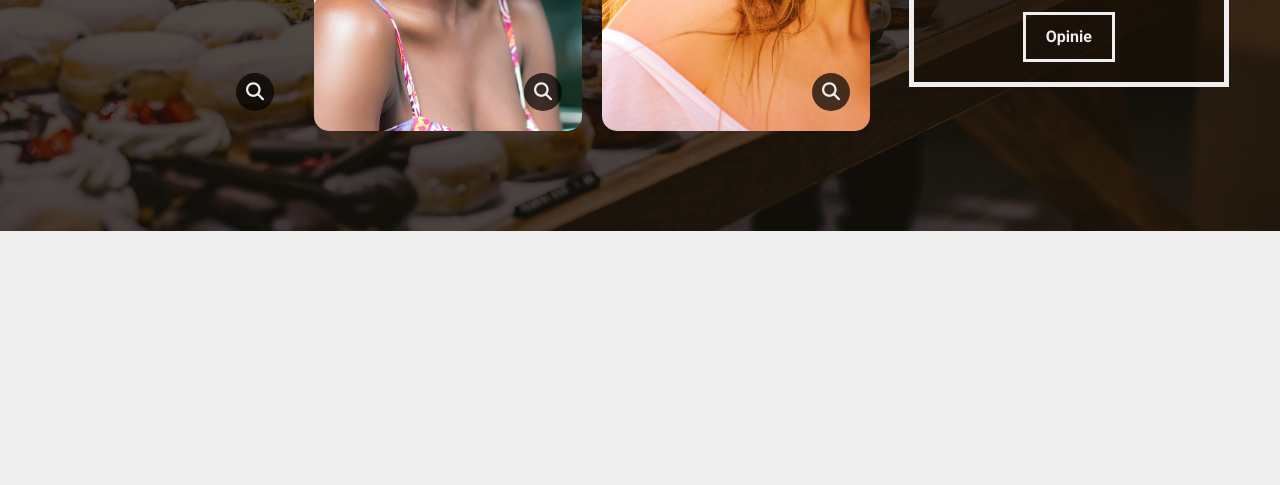
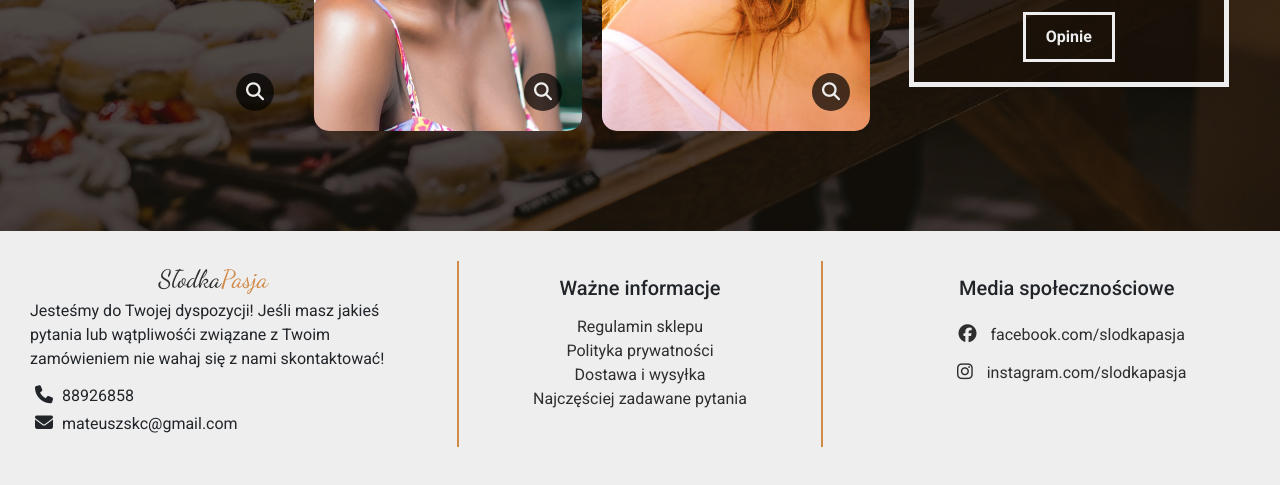
Before and after one commit to MatysVN/Sweet-Shop-site, a plain HTML site: page index.html in a window 1280 px wide. Shown: the part 2829-3314 px from the top of the page. Drawn offline with nearby package versions, Linux system fonts and the light colour scheme.

Commit message:
create info section

```diff
--- a/index.html
+++ b/index.html
@@ -14,7 +14,7 @@
     <link href="https://cdn.jsdelivr.net/npm/bootstrap@5.3.3/dist/css/bootstrap.min.css" rel="stylesheet"
         integrity="sha384-QWTKZyjpPEjISv5WaRU9OFeRpok6YctnYmDr5pNlyT2bRjXh0JMhjY6hW+ALEwIH" crossorigin="anonymous">
 
-       <link rel="stylesheet" type="text/css" href="//cdn.jsdelivr.net/npm/slick-carousel@1.8.1/slick/slick.css"/>
+    <link rel="stylesheet" type="text/css" href="//cdn.jsdelivr.net/npm/slick-carousel@1.8.1/slick/slick.css" />
 
     <link rel="stylesheet" href="./css/style.css">
 </head>
@@ -167,7 +167,6 @@
                 <a href="#products"><button class=" transparent-button">Zobacz wszystkie słodkości</button></a>
             </div>
         </section>
-    </main>
 
         <section class="reviews">
             <div class="bg-shadow"></div>
@@ -181,10 +180,13 @@
                             </div>
                             <div class="review-text">
                                 <p class="text">
-                                Cukiernia Słodka Pasja to miejsce, w którym każda wizyta staje się wyjątkowym przeżyciem
-                                kulinarnej przyjemności. Ich wyroby nie tylko smakują wybornie, ale również zachwycają
+                                    Cukiernia Słodka Pasja to miejsce, w którym każda wizyta staje się wyjątkowym
+                                    przeżyciem
+                                    kulinarnej przyjemności. Ich wyroby nie tylko smakują wybornie, ale również
+                                    zachwycają
                                     swoim
-                                perfekcyjnym wyglądem. Od chwili wejścia do momentu opuszczenia cukierni czuję się jak w
+                                    perfekcyjnym wyglądem. Od chwili wejścia do momentu opuszczenia cukierni czuję się
+                                    jak w
                                     magicznym świecie słodyczy. Serdecznie polecam to miejsce każdemu!
                                 </p>
                                 <p class="author">Karolina Kowalczyk <br> <span>facebook.pl</span></p>
@@ -194,8 +196,10 @@
                             <div class="review-img two"><i class="fa-solid fa-magnifying-glass pulsate-fwd"></i></div>
                             <div class="review-text">
                                 <p class="text">
-                                W cukierni Słodka Pasja znajduję ukojenie dla mojego wyrafinowanego podniebienia. Każdy
-                                wypiek tu jest mistrzowsko wykonany, a bogactwo smaków sprawia, że ciężko się zdecydować
+                                    W cukierni Słodka Pasja znajduję ukojenie dla mojego wyrafinowanego podniebienia.
+                                    Każdy
+                                    wypiek tu jest mistrzowsko wykonany, a bogactwo smaków sprawia, że ciężko się
+                                    zdecydować
                                     na
                                     jedno danie. Oprócz tego, obsługa jest niezwykle uprzejma, co tylko potęguje moje
                                     pozytywne
@@ -212,10 +216,12 @@
                                 <p class="text">
                                     Cukiernia Słodka Pasja to dla mnie nie tylko miejsce, w którym mogę znaleźć
                                     najsmaczniejsze
-                                słodkości w okolicy, ale także skrawek spokoju i radości w moim codziennym życiu. Ich
+                                    słodkości w okolicy, ale także skrawek spokoju i radości w moim codziennym życiu.
+                                    Ich
                                     wypieki są nie tylko pyszne, ale także pełne miłości i pasji do pieczenia. Widząc
                                     starannie
-                                ułożone witryny pełne kolorowych i kuszących ciast, czuję, że moje serce robi małe skoki
+                                    ułożone witryny pełne kolorowych i kuszących ciast, czuję, że moje serce robi małe
+                                    skoki
                                     z
                                     radości.
                                 </p>
@@ -228,10 +234,12 @@
                                 <p class="text">
                                     Cukiernia Słodka Pasja to dla mnie nie tylko miejsce, w którym mogę znaleźć
                                     najsmaczniejsze
-                                słodkości w okolicy, ale także skrawek spokoju i radości w moim codziennym życiu. Ich
+                                    słodkości w okolicy, ale także skrawek spokoju i radości w moim codziennym życiu.
+                                    Ich
                                     wypieki są nie tylko pyszne, ale także pełne miłości i pasji do pieczenia. Widząc
                                     starannie
-                                ułożone witryny pełne kolorowych i kuszących ciast, czuję, że moje serce robi małe skoki
+                                    ułożone witryny pełne kolorowych i kuszących ciast, czuję, że moje serce robi małe
+                                    skoki
                                     z
                                     radości.
                                 </p>
@@ -242,7 +250,8 @@
                     <div class="rate-box">
                         <div class="rate">4.5 / 5 <br> <span>Według opinii Google</span></div>
                         <p class="rate-heading">Wyraź swoją opinie!</p>
-                    <p class="rate-text">Jeśli masz ochotę przeczytać więcej opinii na nasz temat, bądź wyrazić swoją
+                        <p class="rate-text">Jeśli masz ochotę przeczytać więcej opinii na nasz temat, bądź wyrazić
+                            swoją
                             kliknij</p>
                         <a href="#"><button class="transparent-button rate-button">Opinie</button></a>
                     </div>
@@ -250,108 +259,34 @@
             </div>
         </section>
 
-    <div class="brbox">
-        <br>
-        <br>
-        <br>
-        <br>
-        <br>
-        <br>
-        <br>
-        <br>
-        <br>
-        <br>
-        <br>
-        <br>
-        <br>
-        <br>
-        <br>
-        <br>
-        <br>
-        <br>
-        <br>
-        <br>
-        <br>
-        <br>
-        <br>
-        <br>
-        <br>
-        <br>
-        <br>
-        <br>
-        <br>
-        <br>
-        <br>
-        <br>
-        <br>
-        <br>
-        <br>
-        <br>
-        <br>
-        <br>
-        <br>
-        <br>
-        <br>
-        <br>
-        <br>
-        <br>
-        <br>
-        <br>
-        <br>
-        <br>
-        <br>
-        <br>
-        <br>
-        <br>
-        <br>
-        <br>
-        <br>
-        <br>
-        <br>
-        <br>
-        <br>
-        <br>
-        <br>
-        <br>
-        <br>
-        <br>
-        <br>
-        <br>
-        <br>
-        <br>
-        <br>
-        <br>
-        <br>
-        <br>
-        <br>
-        <br>
-        <br>
-        <br>
-        <br>
-        <br>
-        <br>
-        <br>
-        <br>
-        <br>
-        <br>
-        <br>
-        <br>
-        <br>
-        <br>
-        <br>
-        <br>
-        <br>
-        <br>
-        <br>
-        <br>
-        <br>
-        <br>
-        <br>
-        <br>
-        <br>
-        <br>
-        <br>
+        <section class="info">
+            <div class="wrapper">
+                <div class="info-box">
+                    <div class="info-box-element one">
+
+                        <a href="#" class="nav-logo">Słodka<span>Pasja</span></a>
+                        <p class="text">Jesteśmy do Twojej dyspozycji! Jeśli masz jakieś pytania lub wątpliwośći
+                            związane z Twoim zamówieniem nie wahaj się z nami skontaktować!</p>
+                        <p class="contact"><i class="fa-solid fa-phone"></i> 88926858 <br><i
+                                class="fa-solid fa-envelope"></i> mateuszskc@gmail.com
+                        </p>
                     </div>
+                    <div class="info-box-element two">
+                        <h2>Ważne informacje</h2>
+                        <a href="#">Regulamin sklepu</a><br>
+                        <a href="#">Polityka prywatności</a><br>
+                        <a href="#">Dostawa i wysyłka</a><br>
+                        <a href="#">Najczęściej zadawane pytania</a>
+                    </div>
+                    <div class="info-box-element three"><h2>Media społecznościowe</h2>
+                        <a href="#"><i class="fa-brands fa-facebook"></i> facebook.com/slodkapasja</a><br>
+                        <a href="#"><i class="fa-brands fa-instagram"></i> instagram.com/slodkapasja</a>
+                    </div>
+                </div>
+            </div>
+        </section>
+    </main>
+
     <script src="https://cdn.jsdelivr.net/npm/bootstrap@5.3.3/dist/js/bootstrap.bundle.min.js"
         integrity="sha384-YvpcrYf0tY3lHB60NNkmXc5s9fDVZLESaAA55NDzOxhy9GkcIdslK1eN7N6jIeHz"
         crossorigin="anonymous"></script>
--- a/sass/style.scss
+++ b/sass/style.scss
@@ -37,6 +37,18 @@ body {
 
 .scroll-block {
 	overflow: hidden;
+}
+
+.nav-logo {
+	margin: 0 10px;
+	padding: 5px 15px;
+	font-family: "Dancing Script", cursive;
+	font-size: 2.5rem;
+	text-decoration: none;
+	color: $dark;
+	span {
+		color: $main-color;
+	}
 }
 
 .transparent-button {
@@ -148,17 +160,6 @@ body {
 			display: flex;
 			align-items: center;
 			justify-content: center;
-			.nav-logo {
-				margin: 0 10px;
-				padding: 5px 15px;
-				font-family: "Dancing Script", cursive;
-				font-size: 2.5rem;
-				text-decoration: none;
-				color: $dark;
-				span {
-					color: $main-color;
-				}
-			}
 		}
 		.nav__items {
 			display: flex;
@@ -554,6 +555,69 @@ body {
 				margin-bottom: 20px;
 				border: 3px solid $light-white;
 				color: $light-white;
+			}
+		}
+	}
+}
+
+// ---
+// Main > info
+// ---
+
+.info {
+	background-color: $light-white;
+	.info-box {
+		position: relative;
+		overflow: hidden;
+		display: grid;
+		grid-template-columns: repeat(3, 1fr);
+		grid-template-rows: 1fr;
+		a {
+			text-decoration: none;
+			color: $dark;
+			transition: color .2s;
+		}
+		a:hover {
+			color: $main-color;
+		}
+		.one {
+			grid-column: 1/2;
+			grid-row: 1/2;
+			text-align: left;
+
+			.text {
+				text-align: left;
+			}
+			.contact {
+				text-align-last: left;
+			}
+			.fa-solid {
+				padding: 5px;
+				font-size: 1.8rem;
+			}
+		}
+		.two {
+			grid-column: 2/3;
+			grid-row: 1/2;
+			border-left: 2px solid $main-color;
+			border-right: 2px solid $main-color;
+			a {
+				margin-top: 10px;
+			}
+		}
+		.three {
+			grid-column: 3/4;
+			grid-row: 1/2;
+			.fa-brands {
+				font-size: 1.8rem;
+				padding: 10px;
+			}
+		}
+		.info-box-element {
+			margin: 30px;
+			text-align: center;
+			h2 {
+				margin: 15px;
 			}
 		}
 	}
@@ -1070,7 +1134,7 @@ body {
 				flex-direction: column;
 				position: relative;
 				bottom: 17em;
-				left:78%;
+				left: 78%;
 				width: 20%;
 				border: 5px solid $light-white;
 				background-color: $header-shadow;
```
Also changed, not shown: css/style.css, 1 other file. Lines whose indentation alone changed are shown as unchanged.
